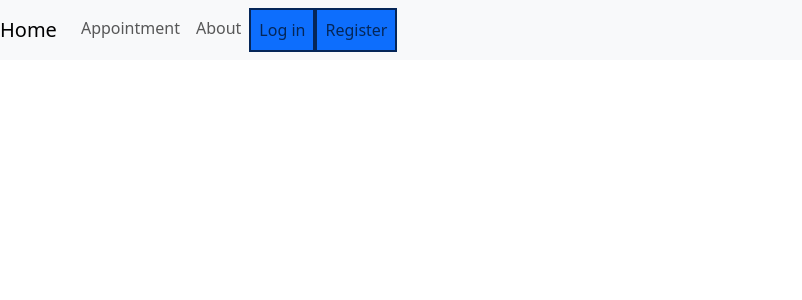
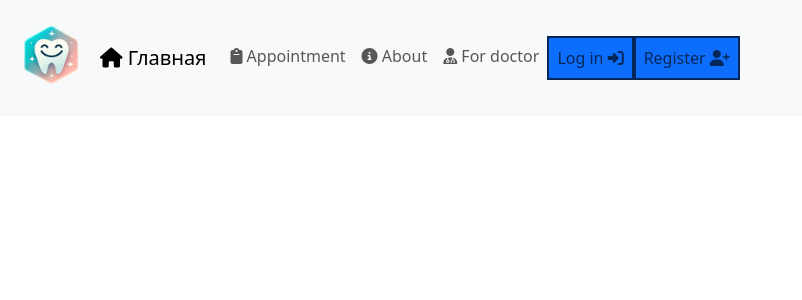
Before and after one commit to Lifeisco/Doctor, a Django app: template Clinic/templates/home.html in a window 1280 px wide. Shown: the top 300 px of the page, without its empty margins (0-802 px from the left). Run offline with Django 3.2, Linux system fonts and the light colour scheme; the template is opened without the code that fills it, so the values that code supplies are empty; some libraries are stand-ins or nearby versions.

Commit message:
Fixed bags and problems
Here were fixed some bags and problems with fill time in appointment page

```diff
--- a/Clinic/models.py
+++ b/Clinic/models.py
@@ -33,5 +33,5 @@ class Appointment(models.Model):
     doctor_id = models.ForeignKey(Doctor, on_delete=models.CASCADE)
 
     def __str__(self):
-        return f'''{self.time.strftime('%H:%M')} {self.date.strftime('%d.%m.%Y')} {self.client_id.username}
+        return f'''{self.time.strftime('%H:%M')} {self.date.strftime('%d.%m.%Y')} {self.client_id.username} Doctor - {self.doctor_id.name}
                {UserPhone.objects.get(user=self.client_id)}'''
--- a/templates/appointment_page.html
+++ b/Clinic/templates/appointment_page.html
@@ -19,6 +19,10 @@
     <div class="mb-3">
     <label for="exampleInputPassword1" class="form-label">Номер телефона</label>
     <input type="text" class="form-control" id="exampleInputPassword1" name="mobile_number">
+    <label for="exampleInputPassword1" class="form-label">Выберете доктора</label> <br>
+        {% for doctor in doctors %}
+            <input name="doctor_id" type="radio" value="{{ doctor.id }}"> {{ doctor }} <br>
+        {% endfor %}
     </div>
   <div class="mb-3 form-check">
     <input type="checkbox" class="form-check-input" id="exampleCheck1">
@@ -26,5 +30,6 @@
   <button type="submit" class="btn btn-primary" value="save">Отправить</button>
 </form>
 
+
 </body>
 </html>
--- /dev/null
+++ b/Clinic/templates/header.html
@@ -0,0 +1,53 @@
+{% load static %}
+<!DOCTYPE html>
+<html lang="en">
+<head>
+    <meta charset="UTF-8">
+     <title>Clinic</title>
+    <link rel="stylesheet" href="{% static "Clinic/css/bootstrap.css" %}">
+    <link rel="stylesheet" href="{% static "Clinic/js/bootstrap.min.js" %}">
+    <link rel="stylesheet" href="{% static "Clinic/css/decoration_noun.css" %}">
+    <link rel="stylesheet" href="https://cdnjs.cloudflare.com/ajax/libs/font-awesome/6.6.0/css/all.min.css" integrity="sha512-Kc323vGBEqzTmouAECnVceyQqyqdsSiqLQISBL29aUW4U/M7pSPA/gEUZQqv1cwx4OnYxTxve5UMg5GT6L4JJg==" crossorigin="anonymous" referrerpolicy="no-referrer" />
+</head>
+<style>
+    .bg-primary{
+        border: 2px solid;
+    }
+</style>
+<body>
+<nav class="navbar navbar-expand-lg navbar-light bg-light">
+  <img src="{% static "Clinic/img/tooth.png" %}" alt="Here's our clinic logo" width="100" height="100">
+  <a class="navbar-brand" href="{% url 'home' %}"><i class="fa-solid fa-house"></i> Главная</a>
+  <button class="navbar-toggler" type="button" data-toggle="collapse" data-target="#navbarNavDropdown" aria-controls="navbarNavDropdown" aria-expanded="false" aria-label="Toggle navigation">
+    <span class="navbar-toggler-icon"></span>
+  </button>
+  <div class="collapse navbar-collapse" id="navbarNavDropdown">
+    <ul class="navbar-nav">
+      <li class="nav-item">
+            <a class="nav-link" href="{% url 'table' %}"> <i class="fa-solid fa-clipboard"></i> Appointment</a>
+      </li>
+      <li class="nav-item">
+            <a class="nav-link" href="#"><i class="fa-solid fa-circle-info"></i> About</a>
+      </li>
+      <li class="nav-item">
+            <a class="nav-link" href="{% url 'for_doctor' %}"><i class="fa-solid fa-user-doctor"></i> For doctor</a>
+      </li>
+        {% if not user.is_anonymous %}
+            <li class="nav-item">
+                <a class="nav-link" href="#"><i class="fa-solid fa-user"></i> {{ user }}</a>
+            </li>
+            <li class="nav-item">
+                <a class="nav-link bg-primary" href="{% url 'logout' %}"><i class="fa-solid fa-right-from-bracket"></i> Log out</a>
+            </li>
+        {% else %}
+
+            <li class="nav-item">
+                <a class="nav-link bg-primary" href="{% url 'login' %}">Log in <i class="fa-solid fa-right-to-bracket"></i></a>
+            </li>
+            <li class="nav-item">
+                <a class="nav-link bg-primary" href="{% url 'register' %}">Register <i class="fa-solid fa-user-plus"></i></a>
+            </li>
+        {% endif %}
+    </ul>
+  </div>
+</nav>
--- a/Clinic/templates/home.html
+++ b/Clinic/templates/home.html
@@ -1,3 +1,4 @@
+{% load static %}
 {% include "header.html" %}
 
 </body>
--- a/templates/header.html
+++ /dev/null
@@ -1,48 +0,0 @@
-{% load static %}
-<!DOCTYPE html>
-<html lang="en">
-<head>
-    <meta charset="UTF-8">
-     <title>Clinic</title>
-    <link rel="stylesheet" href="{% static "css/bootstrap.css" %}">
-    <link rel="stylesheet" href="{% static "js/bootstrap.min.js" %}">
-    <link rel="stylesheet" href="{% static "css/decoration_noun.css" %}">
-</head>
-<style>
-    .bg-primary{
-        border: 2px solid;
-    }
-</style>
-<body>
-<nav class="navbar navbar-expand-lg navbar-light bg-light">
-  <a class="navbar-brand" href="{% url 'home' %}">Home</a>
-  <button class="navbar-toggler" type="button" data-toggle="collapse" data-target="#navbarNavDropdown" aria-controls="navbarNavDropdown" aria-expanded="false" aria-label="Toggle navigation">
-    <span class="navbar-toggler-icon"></span>
-  </button>
-  <div class="collapse navbar-collapse" id="navbarNavDropdown">
-    <ul class="navbar-nav">
-      <li class="nav-item">
-            <a class="nav-link" href="{% url 'table' %}">Appointment</a>
-      </li>
-      <li class="nav-item">
-            <a class="nav-link" href="#">About</a>
-      </li>
-        {% if not user.is_anonymous %}
-            <li class="nav-item">
-                <span class="nav-link">{{ user }}</span>
-            </li>
-            <li class="nav-item">
-                <a class="nav-link bg-primary" href="{% url 'logout' %}">Log out</a>
-            </li>
-        {% else %}
-
-            <li class="nav-item">
-                <a class="nav-link bg-primary" href="{% url 'login' %}">Log in</a>
-            </li>
-            <li class="nav-item">
-                <a class="nav-link bg-primary" href="{% url 'register' %}">Register</a>
-            </li>
-        {% endif %}
-    </ul>
-  </div>
-</nav>
```
Also changed, not shown: Clinic/templates/For_doctor.html (renamed from templates/For_doctor.html, +7 -0 lines), Clinic/templates/table.html (renamed from templates/table.html, +9 -14 lines), Clinic/views.py (+43 -29 lines), Doctor/urls.py (+4 -3 lines), Clinic/static/Clinic/css/Appointment.css (renamed from static/css/Appointment.css), Clinic/static/Clinic/css/bootstrap.css (renamed from static/css/bootstrap.css), Clinic/static/Clinic/css/decoration_noun.css (renamed from static/css/decoration_noun.css), Clinic/static/Clinic/img/tooth.png (added), Clinic/static/Clinic/js/bootstrap.min.js (renamed from static/js/bootstrap.min.js), Clinic/static/Clinic/js/popper.js (renamed from static/js/popper.js), Clinic/templates/log_in.html (renamed from templates/log_in.html), Clinic/templates/register.html (renamed from templates/register.html), db.sqlite3, 1 other file.
